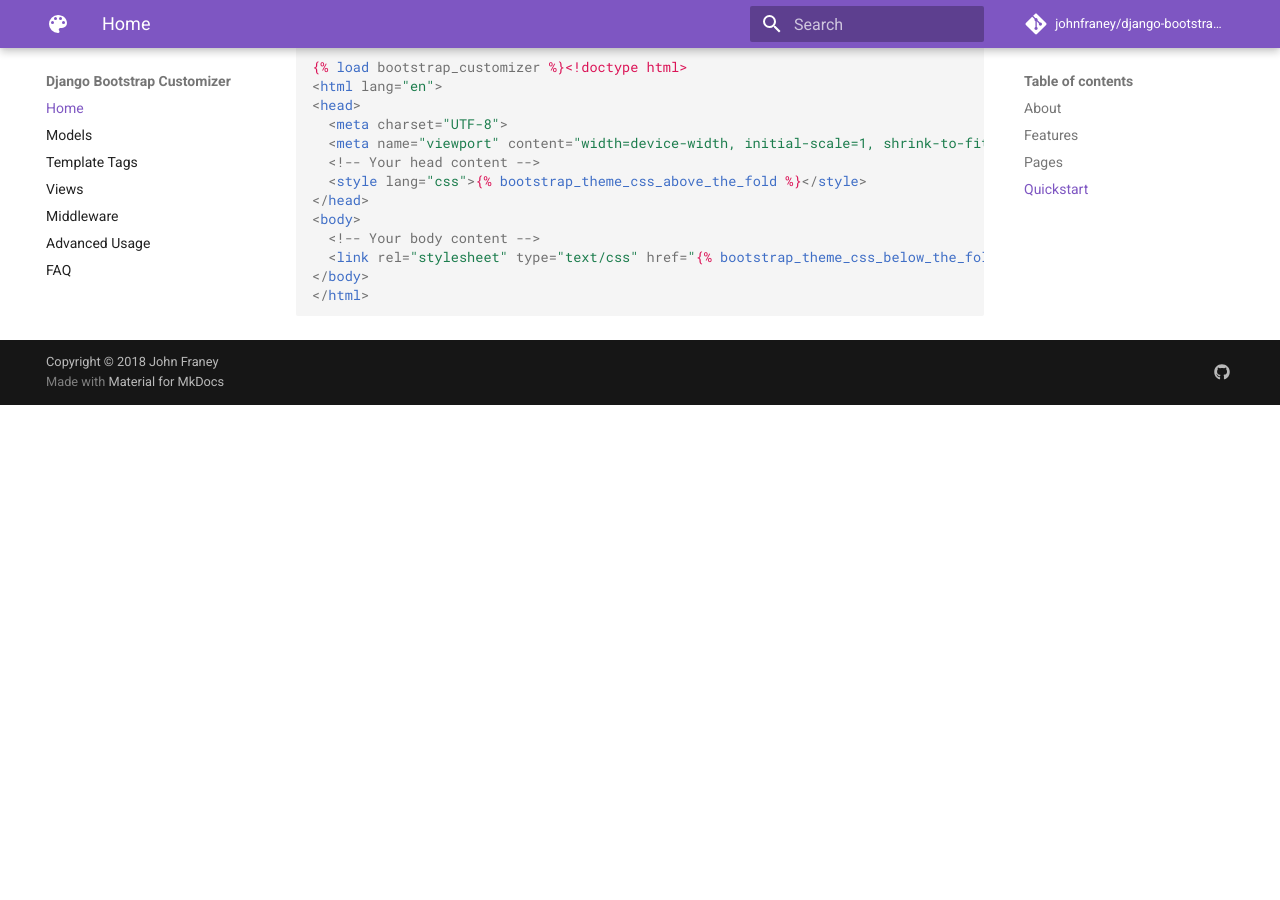
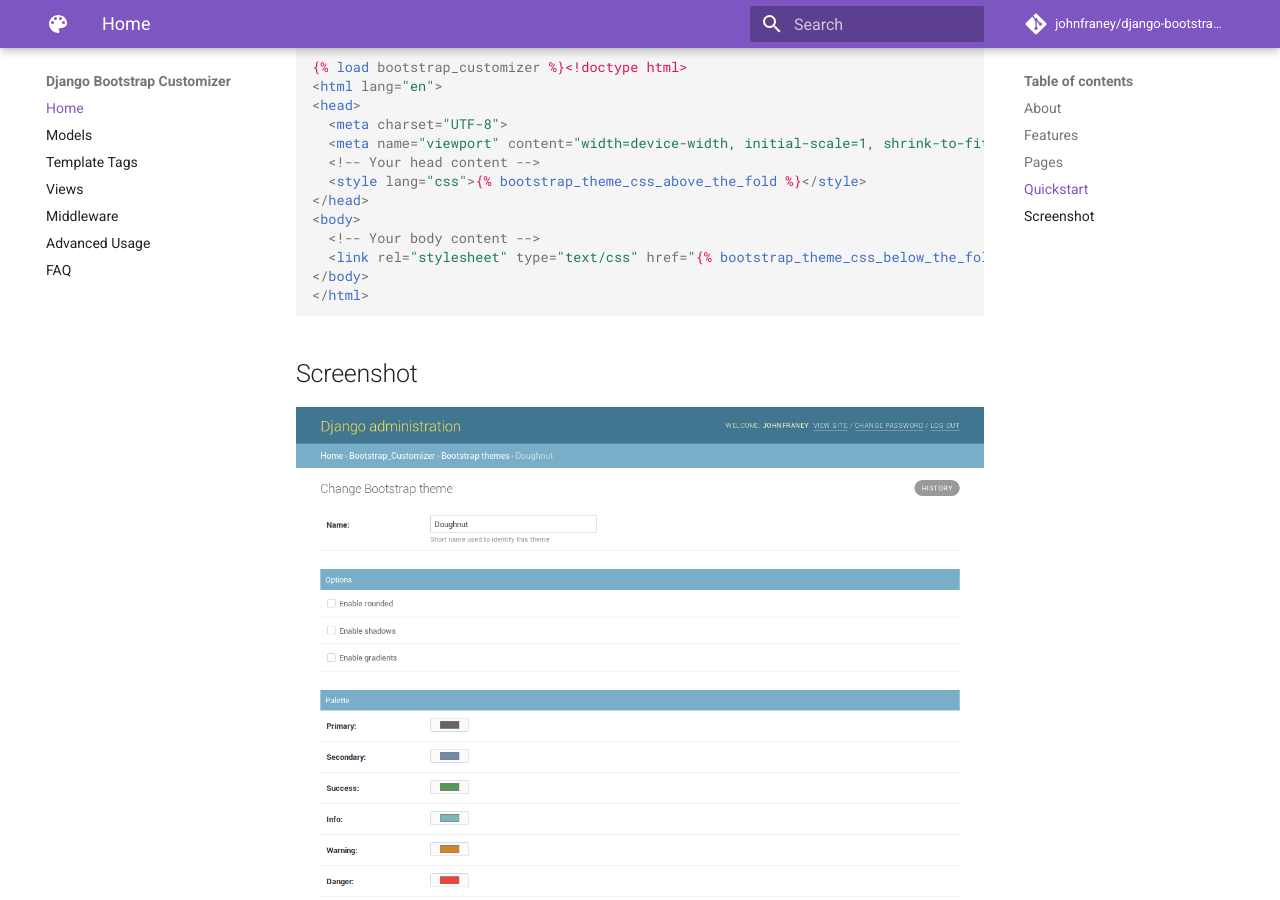
Before and after one commit to johnfraney/django-bootstrap-customizer, an MkDocs documentation site: the page built from docs/index.md, in a window 1280 px wide and 900 px high, scrolled down 1835 px. Built offline with MkDocs 1.6.1 and Material for MkDocs 9.7.7, drawn with Linux system fonts in a browser that asks for light colours; comment, search, counter and statistics services are not loaded; before the commit the page ends 2240 px from its top, so only the background shows below that.

Commit message:
Add screenshot to README and docs

````diff
--- a/docs/index.md
+++ b/docs/index.md
@@ -91,3 +91,7 @@
 </body>
 </html>
 ```
+
+## Screenshot
+
+![BootstrapTheme admin](images/bootstraptheme-admin.png)
````
Also changed, not shown: README.md (+4 -0 lines), docs/images/bootstraptheme-admin.png (added).
